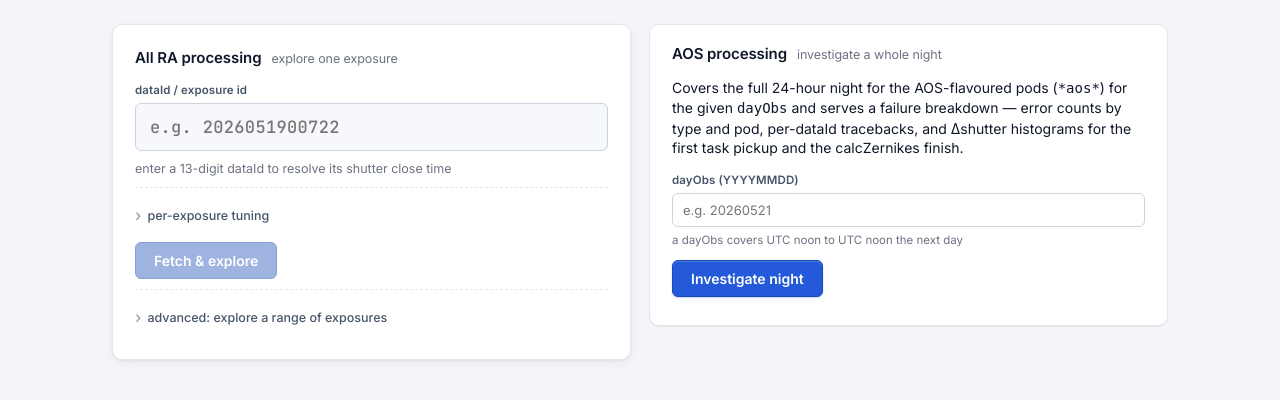
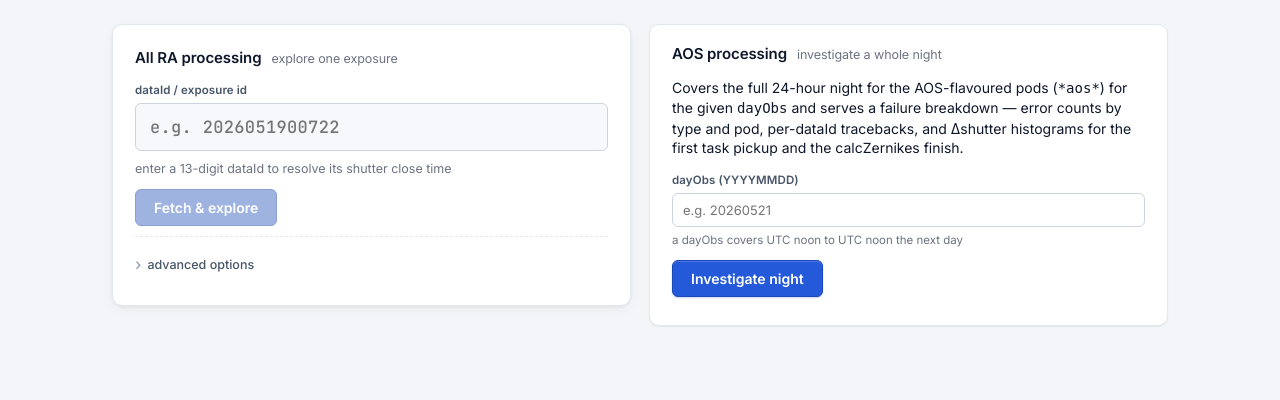
Before and after one commit to lsst-so/ra_log_explorer, a Python web app: template ra_log_explorer/templates/timeline.html in a window 1280 px wide. Shown: the part 47-447 px from the top of the page. Run offline with Jinja, Linux system fonts and the light colour scheme; the template is opened without the code that fills it, so the values that code supplies are empty.

Commit message:
ui: one advanced-options section, one pair of window pads
The exposure card had two disclosures — its own per-exposure tuning
and the advanced range section, which carried an identical pair of
window fields. A range only applies the pads to its first and last
exposure, so a single exposure is the start==stop case and one pair of
knobs serves both flows. They live in the single "advanced options"
disclosure now, form-associated with the exposure form, and the range
submit reads the same fields; the range explanation stays.

Co-Authored-By: Claude Fable 5 <noreply@anthropic.com>

```diff
--- a/ra_log_explorer/static/home.js
+++ b/ra_log_explorer/static/home.js
@@ -1030,7 +1030,10 @@ async function startRangeFetch(ev) {
     msgEl.classList.add('error');
     return;
   }
-  const form = document.getElementById('range-form');
+  // The window pads live in the shared "advanced options" section and
+  // are form-associated with fetch-form: one pair of knobs serves both
+  // flows, since a range applies them to its first/last exposure only.
+  const expForm = document.getElementById('fetch-form');
   const body = {
     rangeStart: rangeStartSlot.forId,
     rangeStop: rangeStopSlot.forId,
@@ -1038,8 +1041,8 @@ async function startRangeFetch(ev) {
     // as the single-exposure form).
     tZeroStart: rangeStartSlot.tZero,
     tZeroStop: rangeStopSlot.tZero,
-    windowBefore: parseFloat(form.elements.windowBefore.value),
-    windowAfter: parseFloat(form.elements.windowAfter.value),
+    windowBefore: parseFloat(expForm.elements.windowBefore.value),
+    windowAfter: parseFloat(expForm.elements.windowAfter.value),
   };
 
   const submit = document.getElementById('range-submit');
--- a/ra_log_explorer/templates/timeline.html
+++ b/ra_log_explorer/templates/timeline.html
@@ -73,19 +73,6 @@
                 <span id="manual-tzero-status" class="hint">enter the shutter close as TAI ISO-8601, e.g. 2026-06-24T14:38:41.380663</span>
               </label>
             </div>
-            <details>
-              <summary>per-exposure tuning</summary>
-              <div class="row">
-                <label>
-                  <span class="lbl">window before t<sub>0</sub> (s)</span>
-                  <input type="number" name="windowBefore" value="__WINDOW_BEFORE__" step="0.1" />
-                </label>
-                <label>
-                  <span class="lbl">window after t<sub>0</sub> (s)</span>
-                  <input type="number" name="windowAfter" value="__WINDOW_AFTER__" step="1" />
-                </label>
-              </div>
-            </details>
             <div class="row submit-row">
               <button type="submit" id="fetch-submit" class="primary">Fetch &amp; explore</button>
               <span id="fetch-message" class="hint"></span>
@@ -95,14 +82,37 @@
               <div class="progress-text hint"></div>
             </div>
           </form>
-          <details id="range-advanced">
-            <summary>advanced: explore a range of exposures</summary>
+          <details id="advanced-options">
+            <summary>advanced options</summary>
+            <!-- One shared pair of window fields. They belong to the
+                 single-exposure form (form="fetch-form") but apply to
+                 both flows: a range is fetched from the *start*
+                 exposure's t0 minus the before-pad through the *stop*
+                 exposure's t0 plus the after-pad, so a single exposure
+                 is just the start==stop case. -->
+            <div class="row">
+              <label>
+                <span class="lbl">window before t<sub>0</sub> (s)</span>
+                <input type="number" name="windowBefore" value="__WINDOW_BEFORE__"
+                       form="fetch-form" step="0.1" />
+              </label>
+              <label>
+                <span class="lbl">window after t<sub>0</sub> (s)</span>
+                <input type="number" name="windowAfter" value="__WINDOW_AFTER__"
+                       form="fetch-form" step="1" />
+              </label>
+            </div>
             <p class="hint">
-              Give a start and stop dataId to load a run of consecutive
-              exposures in one go, then step through each exposure's
-              timeline in the explore view, anchored at its own shutter
-              close. Skipped integers in the range are expected and simply
-              omitted.
+              For a range, the window runs from the start exposure's
+              t<sub>0</sub> (minus the before-pad) through the stop
+              exposure's t<sub>0</sub> (plus the after-pad).
+            </p>
+            <p class="hint">
+              <strong>Explore a range of exposures:</strong> give a start
+              and stop dataId to load a run of consecutive exposures in
+              one go, then step through each exposure's timeline in the
+              explore view, anchored at its own shutter close. Skipped
+              integers in the range are expected and simply omitted.
             </p>
             <form id="range-form">
               <div class="row">
@@ -117,19 +127,6 @@
                   <span id="range-stop-status" class="hint">13-digit dataId of the last exposure</span>
                 </label>
               </div>
-            <details>
-              <summary>per-exposure tuning</summary>
-              <div class="row">
-                <label>
-                  <span class="lbl">window before start t<sub>0</sub> (s)</span>
-                  <input type="number" name="windowBefore" value="__WINDOW_BEFORE__" step="0.1" />
-                </label>
-                <label>
-                  <span class="lbl">window after stop t<sub>0</sub> (s)</span>
-                  <input type="number" name="windowAfter" value="__WINDOW_AFTER__" step="1" />
-                </label>
-              </div>
-            </details>
               <div class="row submit-row">
                 <button type="submit" id="range-submit" class="primary">Fetch &amp; explore range</button>
                 <span id="range-message" class="hint"></span>
```
Also changed, not shown: README.md. Lines whose indentation alone changed are shown as unchanged.
